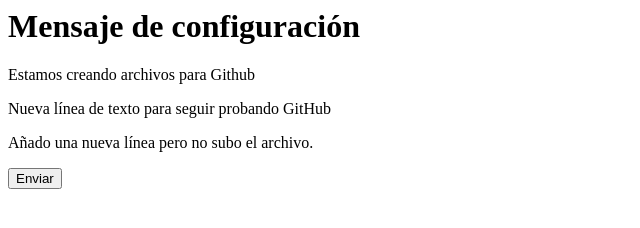
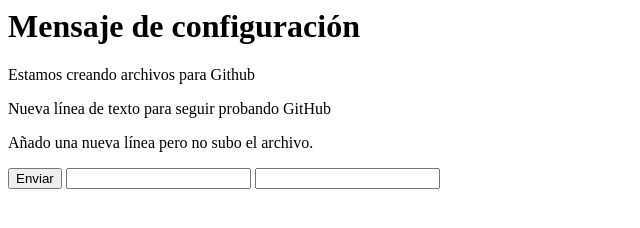
Before and after one commit to RoblesDavid/pruebaWeb, a plain HTML site: page index.html in a window 1280 px wide. Shown: the whole page, without its empty margins (0-640 px from the left). Drawn offline with Linux system fonts and the light colour scheme.

Commit message:
Modificación de formulario para que incluya más campos

```diff
--- a/index.html
+++ b/index.html
@@ -11,6 +11,8 @@
     <p>Añado una nueva línea pero no subo el archivo.</p>
     <form action="">
       <input type="button" value="Enviar">
+      <input type="text" name="Indica nombre" id="">
+      <input type="tel" name="Teléfono" id="">
     </form>
   </body>
 </html>
```
